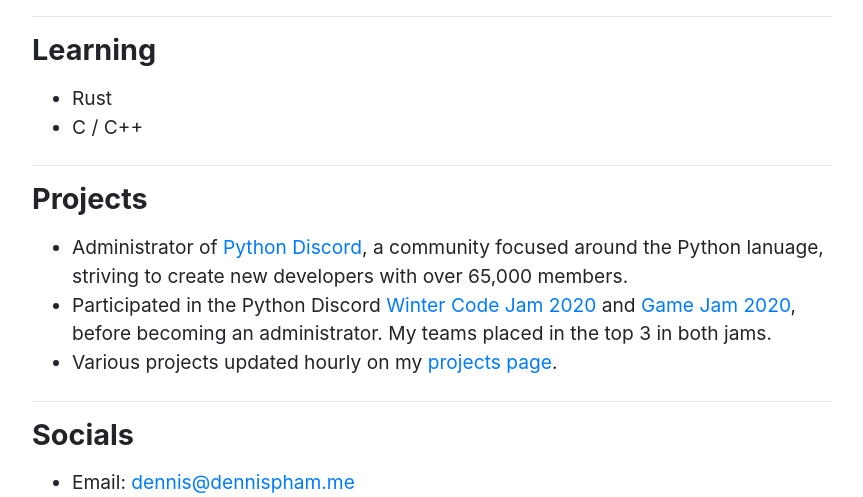
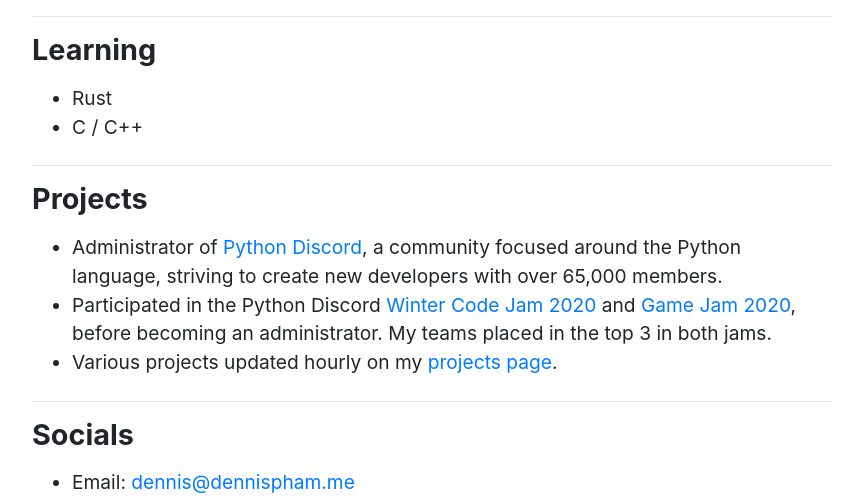
Before and after one commit to Den4200/dennispham.me, a Django app: page /about/ in a window 1280 px wide. Shown: the part 753-1250 px from the top of the page, without its empty margins (208-1071 px from the left). Run offline with Django 3.2, Linux system fonts and the light colour scheme; some libraries are stand-ins or nearby versions.

Commit message:
fixed spelling mistake
lanuage -> language

```diff
--- a/portfolio/templates/portfolio/about.html
+++ b/portfolio/templates/portfolio/about.html
@@ -55,7 +55,7 @@
         <ul>
             <li class="text">
                 Administrator of <a href="https://pythondiscord.com/">Python Discord</a>,
-                a community focused around the Python lanuage, striving to create new developers
+                a community focused around the Python language, striving to create new developers
                 with over 65,000 members.
             </li>
             <li class="text">
```
